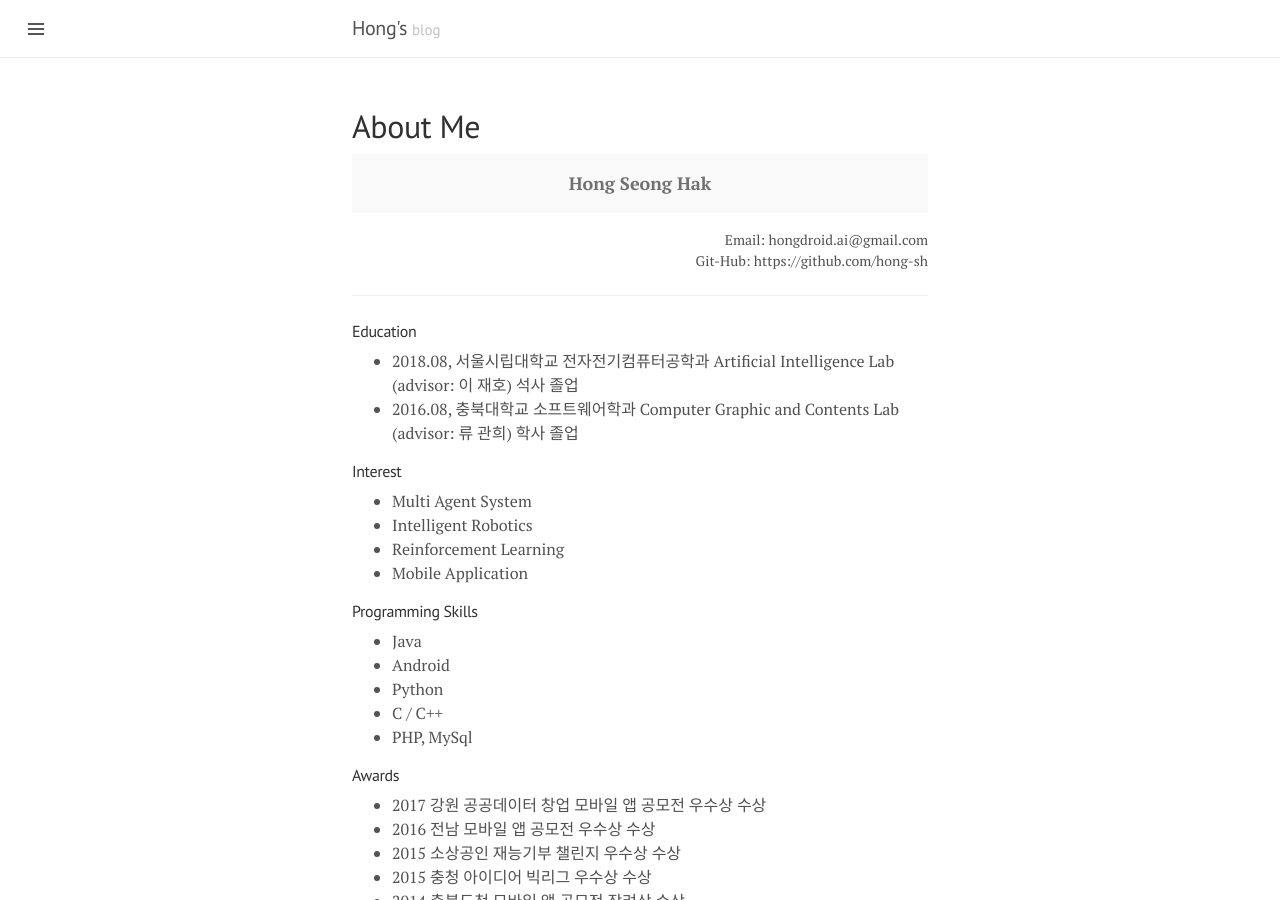
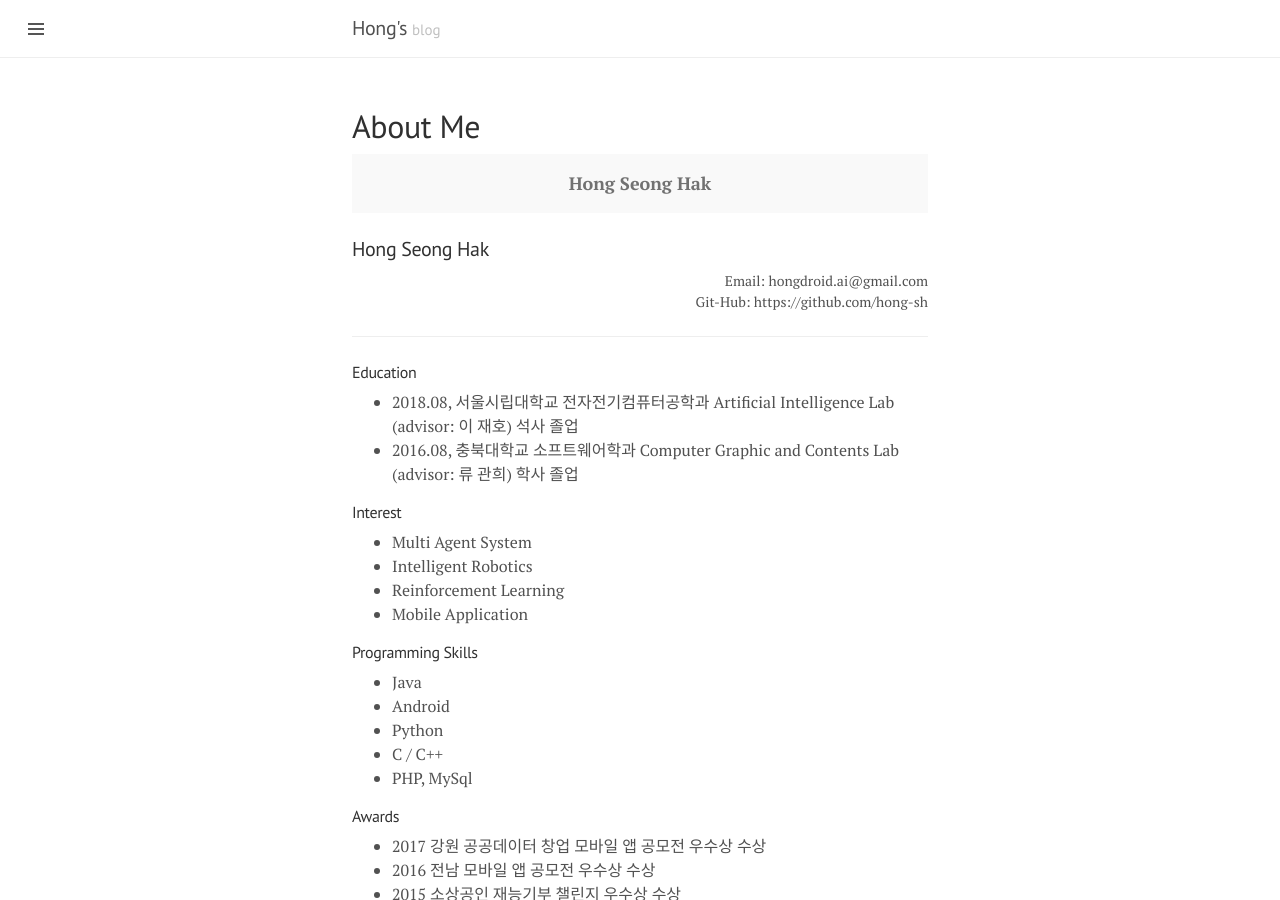
Before and after one commit to hong-sh/hong-sh.github.io, a Jekyll site: the page built from about.md, in a window 1280 px wide and 900 px high. Built offline with Jekyll 4.4.1, drawn with Linux system fonts in a browser that asks for light colours; some web fonts are replaced.

Commit message:
name style change

```diff
--- a/about.md
+++ b/about.md
@@ -4,6 +4,11 @@ title: About Me
 ---
 
 <p class="message" style="text-align:center; font-weight:bold; font-size: 18px"> Hong Seong Hak</p>
+
+
+
+
+### Hong Seong Hak
 <p style="text-align:right; font-size:14px">Email: hongdroid.ai@gmail.com
 <br>Git-Hub: https://github.com/hong-sh</p>
 
```
